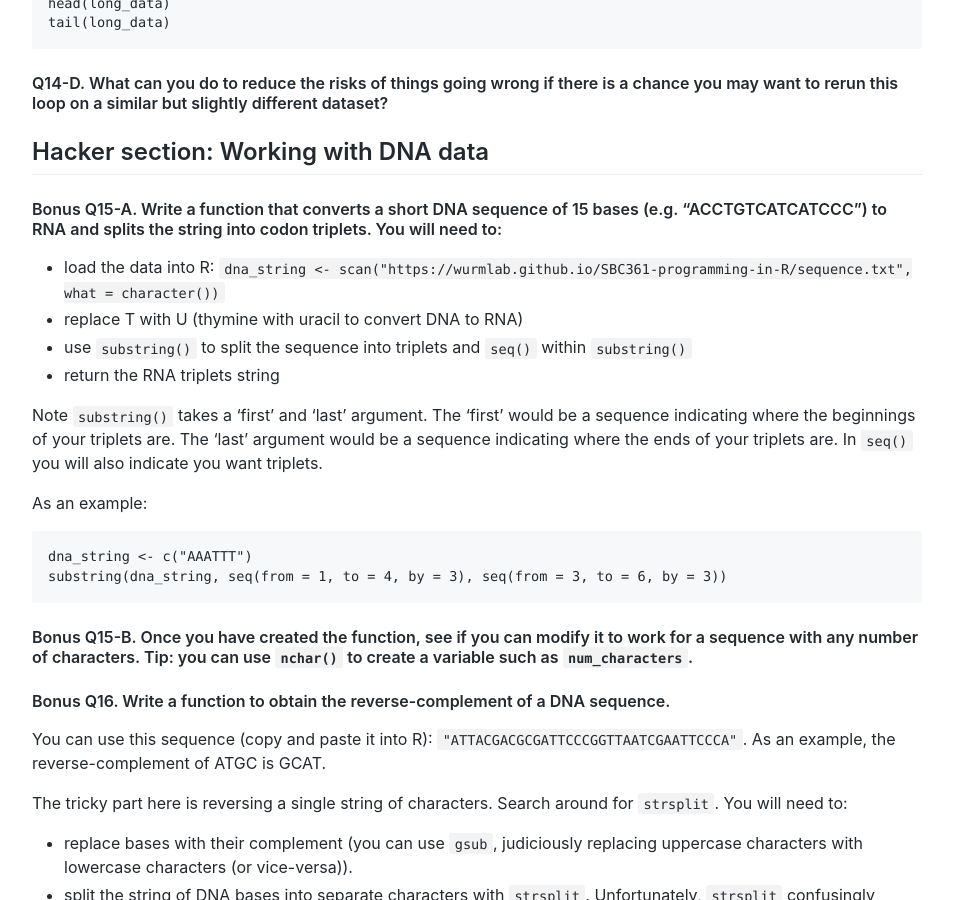
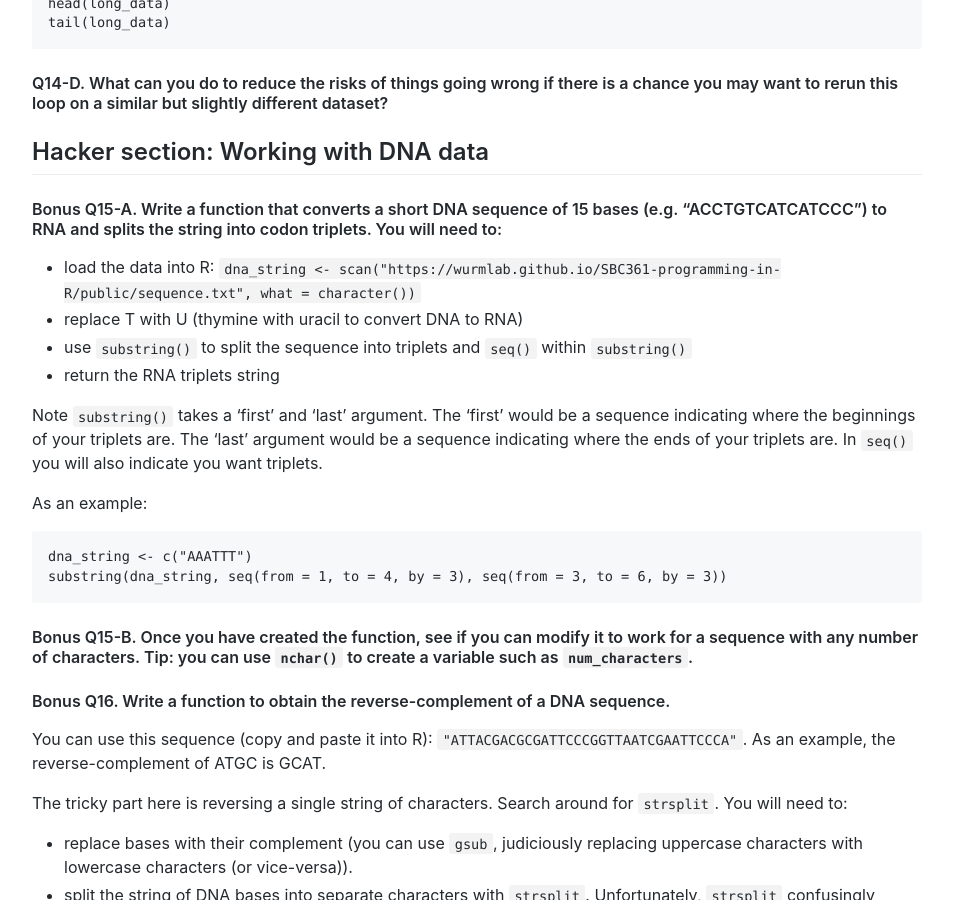
Before and after one commit to wurmlab/SBC361-programming-in-R, a Jekyll site: the page built from 2021/practical2/index.md, in a window 1280 px wide and 900 px high, scrolled down 11065 px. Shown: the whole window, without its empty margins (163-1116 px from the left). Built offline with Jekyll 4.4.1, drawn with Linux system fonts in a browser that asks for light colours; part of the change alters nothing that is shown.

Commit message:
Updated path in Q15

```diff
--- a/2021/practical2/index.md
+++ b/2021/practical2/index.md
@@ -407,7 +407,7 @@ tail(long_data)
 
 #### Bonus Q15-A. Write a function that converts a short DNA sequence of 15 bases (e.g. "ACCTGTCATCATCCC") to RNA and splits the string into codon triplets. You will need to:
 
-  * load the data into R: `dna_string <- scan("https://wurmlab.github.io/SBC361-programming-in-R/sequence.txt", what = character())`
+  * load the data into R: `dna_string <- scan("https://wurmlab.github.io/SBC361-programming-in-R/public/sequence.txt", what = character())`
   * replace T with U  (thymine with uracil to convert DNA to RNA)
   * use `substring()` to split the sequence into triplets and `seq()` within `substring()`
   * return the RNA triplets string
```
